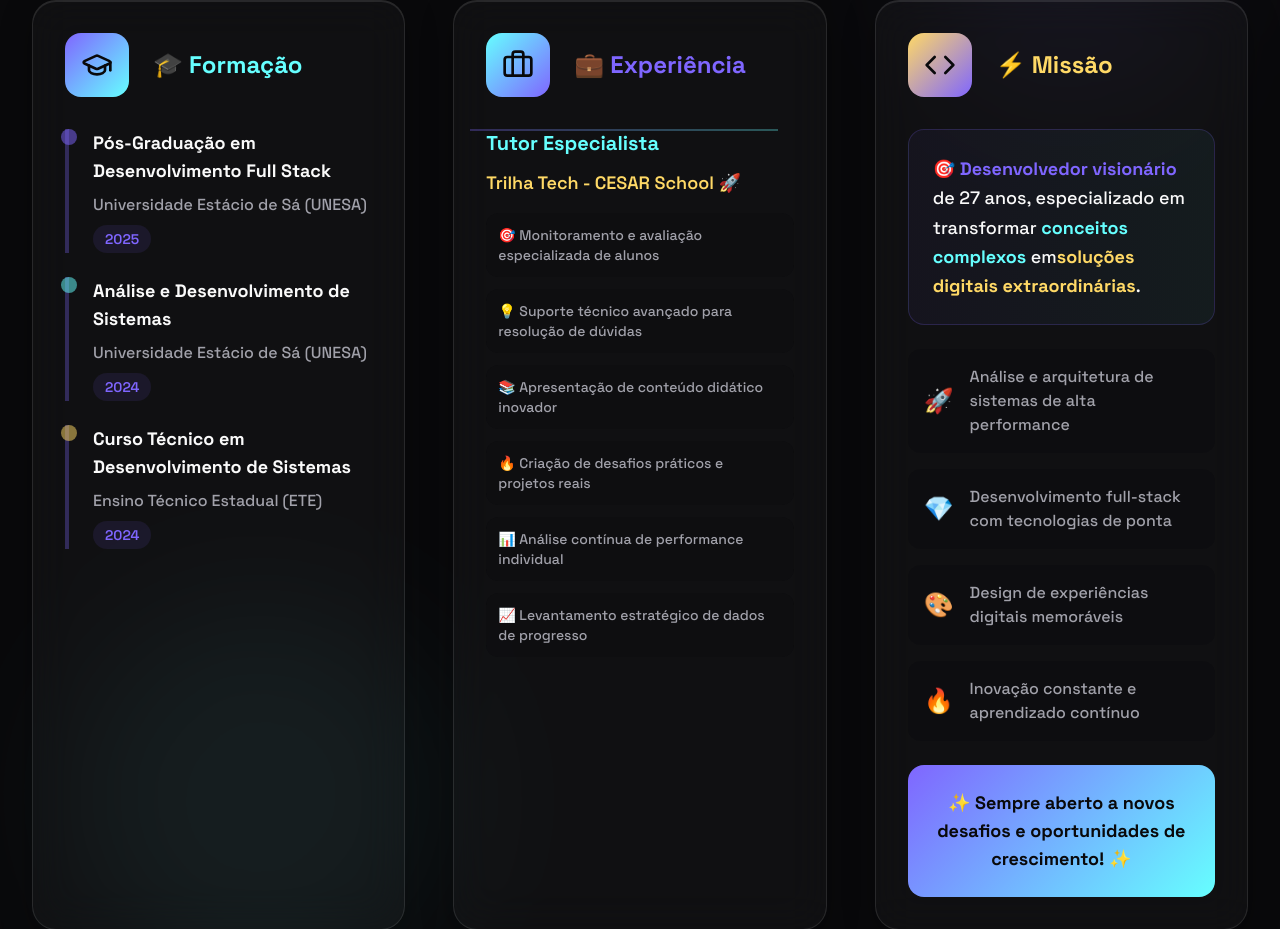
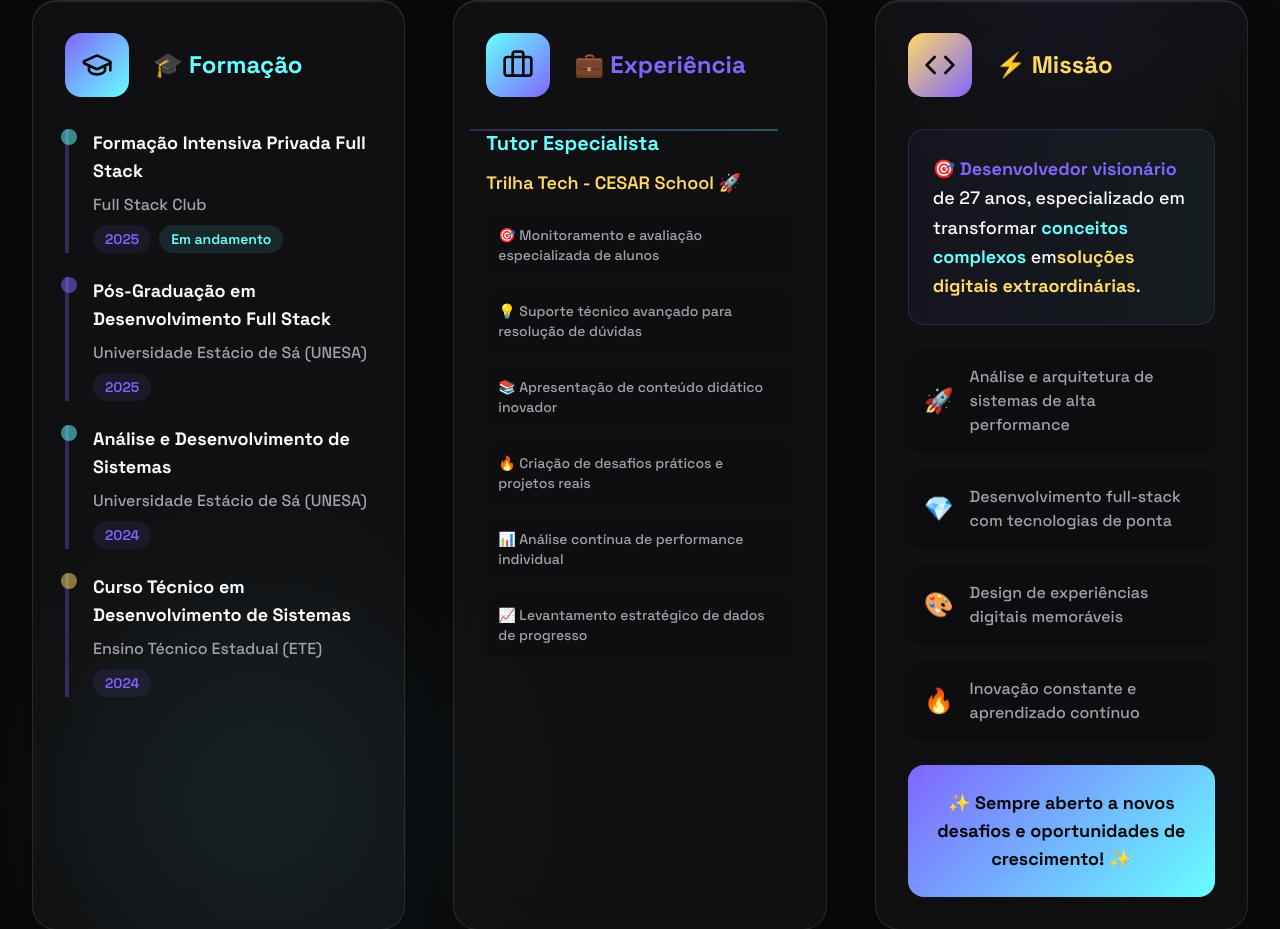
Before and after one commit to mariorenanofc/portifolio-web-mariorenan, a React (Vite) app: page / in a window 1280 px wide. Shown: the part 1558-2487 px from the top of the page. Built offline with nearby package versions, Linux system fonts and the light colour scheme.

Commit message:
Add current training to About section
Update the About section to include the user's current intensive training at Full Stack Club in both the education subsection and the "About Me" card.

```diff
--- a/src/components/About.tsx
+++ b/src/components/About.tsx
@@ -25,6 +25,13 @@ const About = () => {
             <div className="space-y-6">
               {[
                 {
+                  title: "Formação Intensiva Privada Full Stack",
+                  institution: "Full Stack Club",
+                  year: "2025",
+                  color: "bg-cyber",
+                  status: "Em andamento"
+                },
+                {
                   title: "Pós-Graduação em Desenvolvimento Full Stack",
                   institution: "Universidade Estácio de Sá (UNESA)",
                   year: "2025",
@@ -47,9 +54,16 @@ const About = () => {
                   <div className={`absolute -left-2 top-0 w-4 h-4 ${item.color} rounded-full animate-pulse`}></div>
                   <h4 className="font-bold text-foreground text-lg mb-2">{item.title}</h4>
                   <p className="text-muted-foreground font-medium">{item.institution}</p>
-                  <span className="inline-block mt-2 px-3 py-1 bg-primary/10 text-primary rounded-full text-sm font-semibold">
-                    {item.year}
-                  </span>
+                  <div className="flex gap-2 mt-2">
+                    <span className="inline-block px-3 py-1 bg-primary/10 text-primary rounded-full text-sm font-semibold">
+                      {item.year}
+                    </span>
+                    {item.status && (
+                      <span className="inline-block px-3 py-1 bg-cyber/10 text-cyber rounded-full text-sm font-semibold">
+                        {item.status}
+                      </span>
+                    )}
+                  </div>
                 </div>
               ))}
             </div>
```
